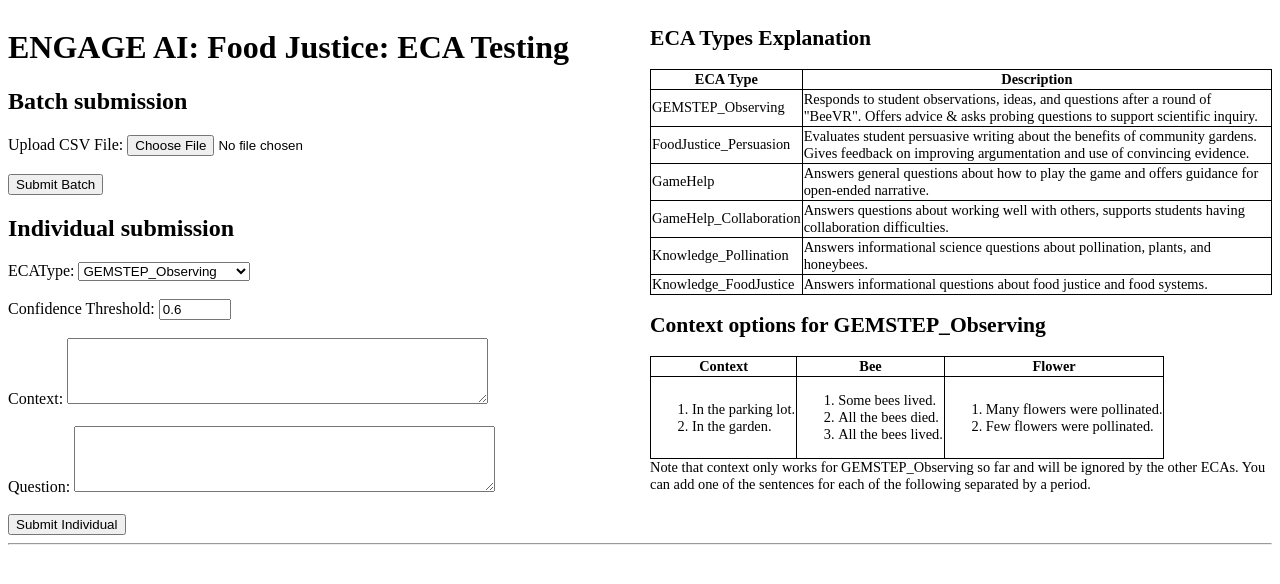
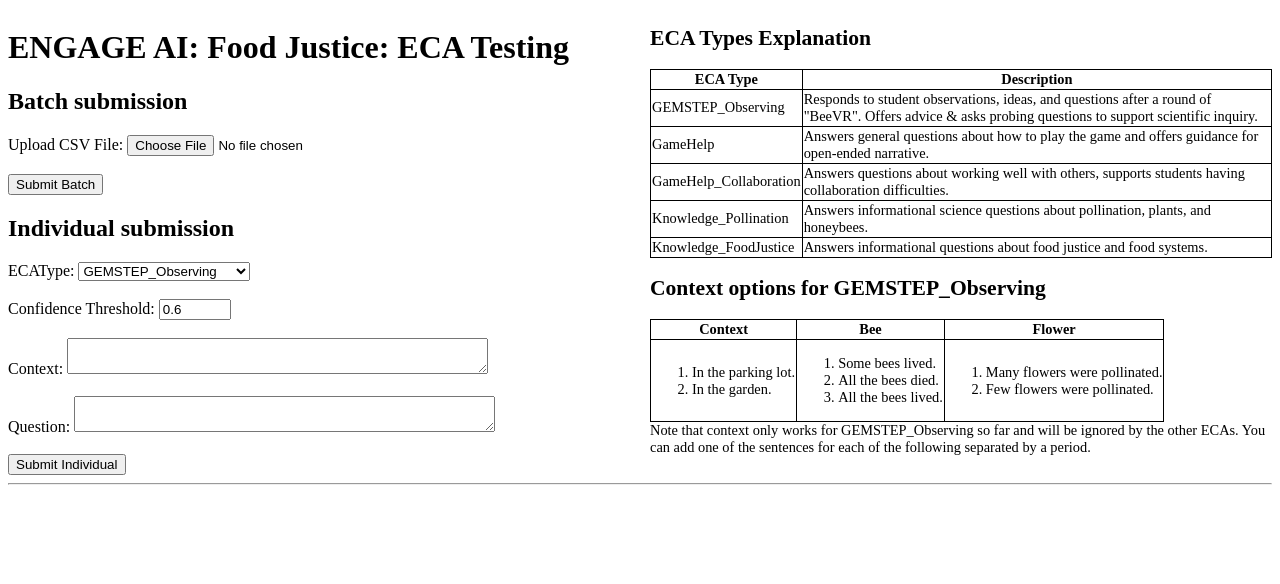
Before and after one commit to jdanish/jdanish.github.io, a Jekyll site: the page eca_test/ECA_Testing_v2.html, which Jekyll copies as it is, in a window 1280 px wide. Shown: the top 584 px of the page. Built offline with Jekyll 4.4.1, drawn with Linux system fonts in a browser that asks for light colours.

Commit message:
Additional formatting.

```diff
--- a/eca_test/ECA_Testing_v2.html
+++ b/eca_test/ECA_Testing_v2.html
@@ -71,10 +71,10 @@
                 <input type="number" id="confidenceThreshold" name="ConfidenceThreshold" min="0" max="1" step="0.01" value="0.6"><br><br>
 
                 <label for="context">Context:</label>
-                <textarea id="context" name="Context" rows="4" cols="50"></textarea><br><br>
+                <textarea id="context" name="Context" rows="2" cols="50"></textarea><br><br>
 
                 <label for="utterance">Question:</label>
-                <textarea id="utterance" name="Utterance" rows="4" cols="50"></textarea><br><br>
+                <textarea id="utterance" name="Utterance" rows="2" cols="50"></textarea><br><br>
                 <input type="submit" value="Submit Individual">
                 <span id="loading" style="display:none;">Loading...</span>
             </form>
@@ -89,10 +89,6 @@
                 <tr>
                     <td>GEMSTEP_Observing</td>
                     <td>Responds to student observations, ideas, and questions after a round of "BeeVR". Offers advice & asks probing questions to support scientific inquiry.</td>
-                </tr>
-                <tr>
-                    <td>FoodJustice_Persuasion</td>
-                    <td>Evaluates student persuasive writing about the benefits of community gardens. Gives feedback on improving argumentation and use of convincing evidence.</td>
                 </tr>
                 <tr>
                     <td>GameHelp</td>
@@ -160,6 +156,7 @@
             };
 
 
+
         document.addEventListener("DOMContentLoaded", () => {
             const form = document.getElementById("myForm");
             const loading = document.getElementById("loading");
@@ -171,7 +168,7 @@
                 event.preventDefault();
                 loading.style.display = "inline"; // Show loading text
                 submitButtons.forEach(button => button.disabled = true); // Disable submit buttons
-                responseDiv.innerHTML = ""; // Clear previous responses
+                // responseDiv.innerHTML = ""; // Clear previous responses
 
                 const fileInput = document.getElementById("csvFile");
                 const file = fileInput.files[0];
@@ -258,7 +255,7 @@
                 });
 
                 const responseData = await response.text();
-                document.getElementById("responseDiv").innerHTML += `<div class="prompt">Utterance:${question}<br>Context:${context}<br>ECAType:${ecatype}<br>Confidence Threshold:${confidenceThreshold}<br>Response:${responseData}</div>`;
+                document.getElementById("responseDiv").innerHTML += `<div class="prompt"><strong>Utterance:</strong> ${question}<br><strong>Context:</strong> ${context}<br><strong>ECAType:</strong> ${ecatype}<br><strong>Confidence Threshold:</strong> ${confidenceThreshold}<br><strong>Response:</strong> ${responseData}</div>`;
             } catch (error) {
                 console.error("An error occurred:", error);
                 document.getElementById("responseDiv").innerHTML += `<div class="prompt"><p>An error occurred: ${error}</p></div>`;
```
